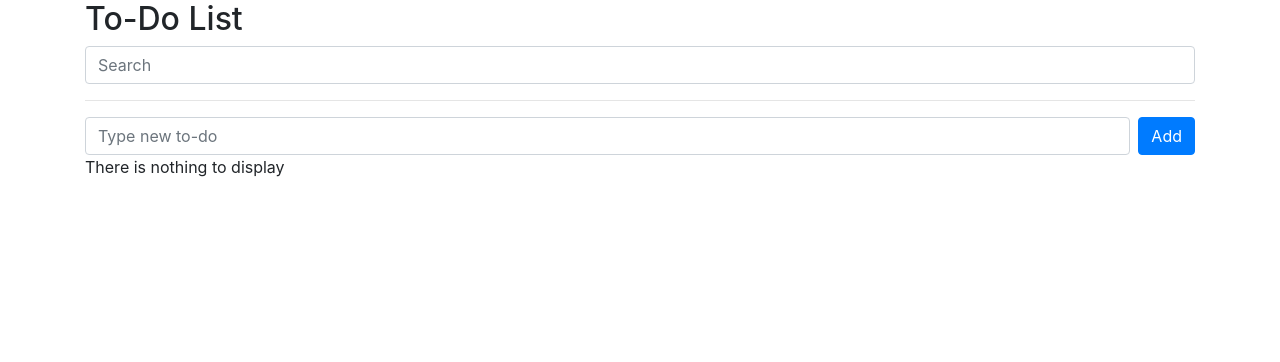
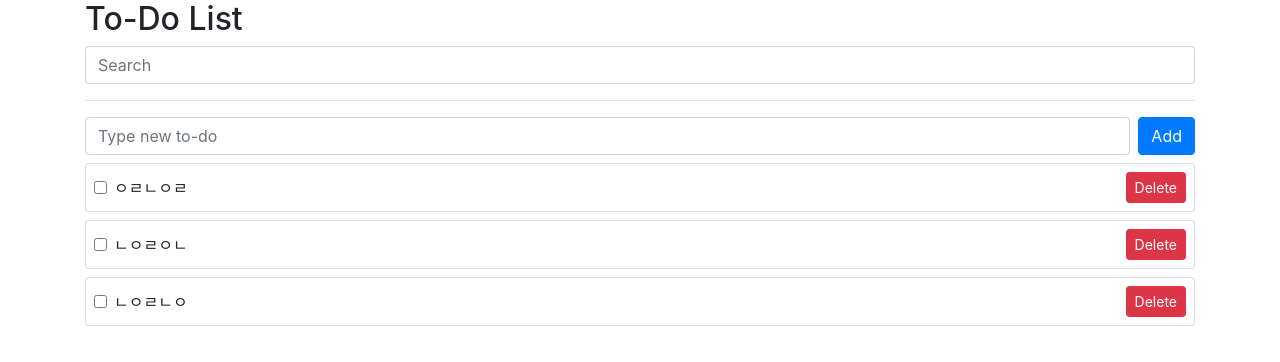
Before and after one commit to BelleHan/vue3-study, a Vue app: page / in a window 1280 px wide. Shown: the top 362 px of the page. Built offline with nearby package versions, Linux system fonts and the light colour scheme; data requests are answered from the project's data file.

Commit message:
31 To-Do 토글 db에서 하기

```diff
--- a/db.json
+++ b/db.json
@@ -1,3 +1,19 @@
 {
-  "todos": []
+  "todos": [
+    {
+      "subject": "ㅇㄹㄴㅇㄹ",
+      "completed": false,
+      "id": 1
+    },
+    {
+      "subject": "ㄴㅇㄹㅇㄴ",
+      "completed": false,
+      "id": 2
+    },
+    {
+      "subject": "ㄴㅇㄹㄴㅇ",
+      "completed": false,
+      "id": 3
+    }
+  ]
 }
--- a/src/App.vue
+++ b/src/App.vue
@@ -78,10 +78,18 @@
 
     };
 
-    const toggleTodo = (index) => {
-      console.log(todos.value[index]);
-      todos.value[index].completed = !todos.value[index].completed;
-      console.log(todos.value[index]);
+    const toggleTodo = async (index) => {
+      error.value = '';
+      const id = todos.value[index].id;
+      try {
+        await axios.patch('http://localhost:3000/todos/' + id, {
+          completed: !todos.value[index].completed
+        });
+        todos.value[index].completed = !todos.value[index].completed;
+      } catch (err) {
+        console.log(err);
+        error.value = 'Something went wrong.';
+      }
     };
 
     const searchText = ref('');
--- a/src/components/TodoList.vue
+++ b/src/components/TodoList.vue
@@ -9,7 +9,7 @@
             <input
             class="form-check-input"
             type="checkbox"
-            :value="todo.completed"
+            :checked="todo.completed"
             @change="toggleTodo(index)"
             >
             <label
```
